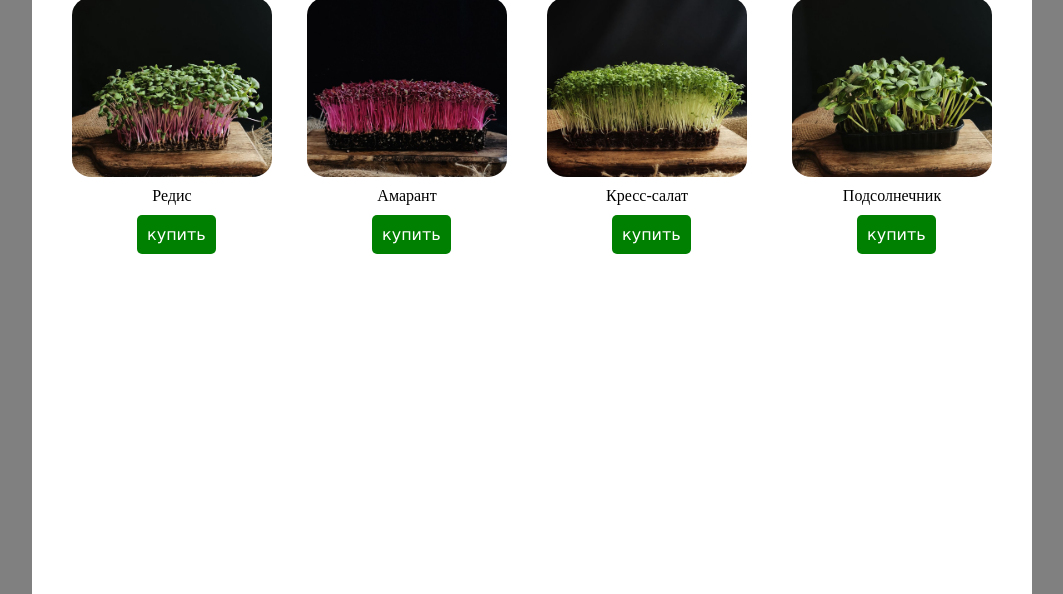
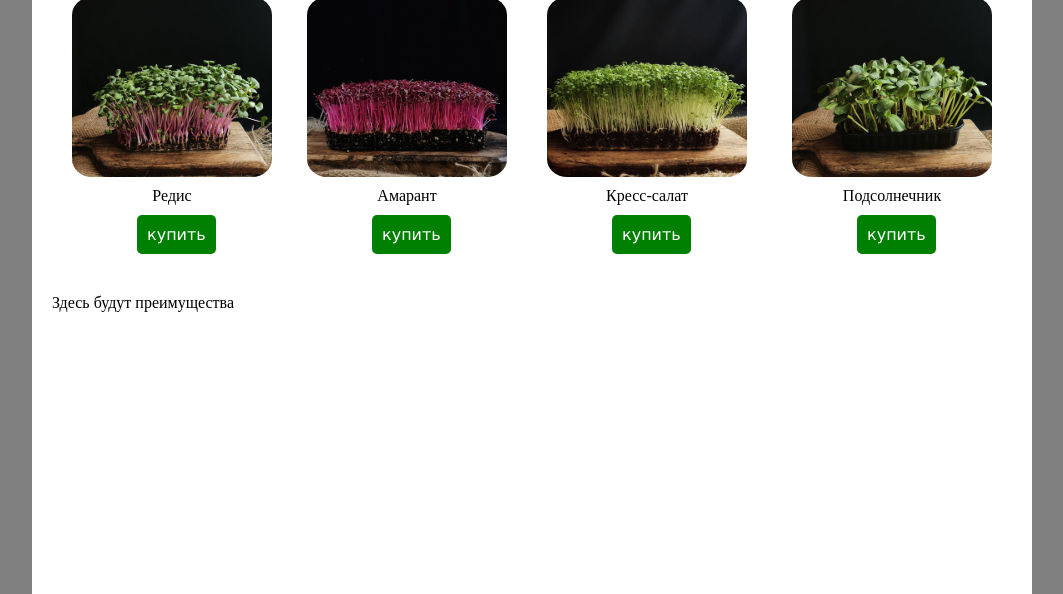
Before and after one commit to OlgaPolupanova/microbig, a plain HTML site: page index.html in a window 1280 px wide. Shown: the part 503-1097 px from the top of the page, without its empty margins (108-1171 px from the left). Drawn offline with Linux system fonts and the light colour scheme; files whose address does not match are found by name.

Commit message:
create new content

```diff
--- a/index.html
+++ b/index.html
@@ -68,6 +68,9 @@
             </div>
          </div>
       </div>
+      <div class="content">
+         Здесь будут преимущества
+      </div>
       <div class="footer">
          <ul class="footer__menu">
             <li class="footer__menu__info"> О нас </li>
```
